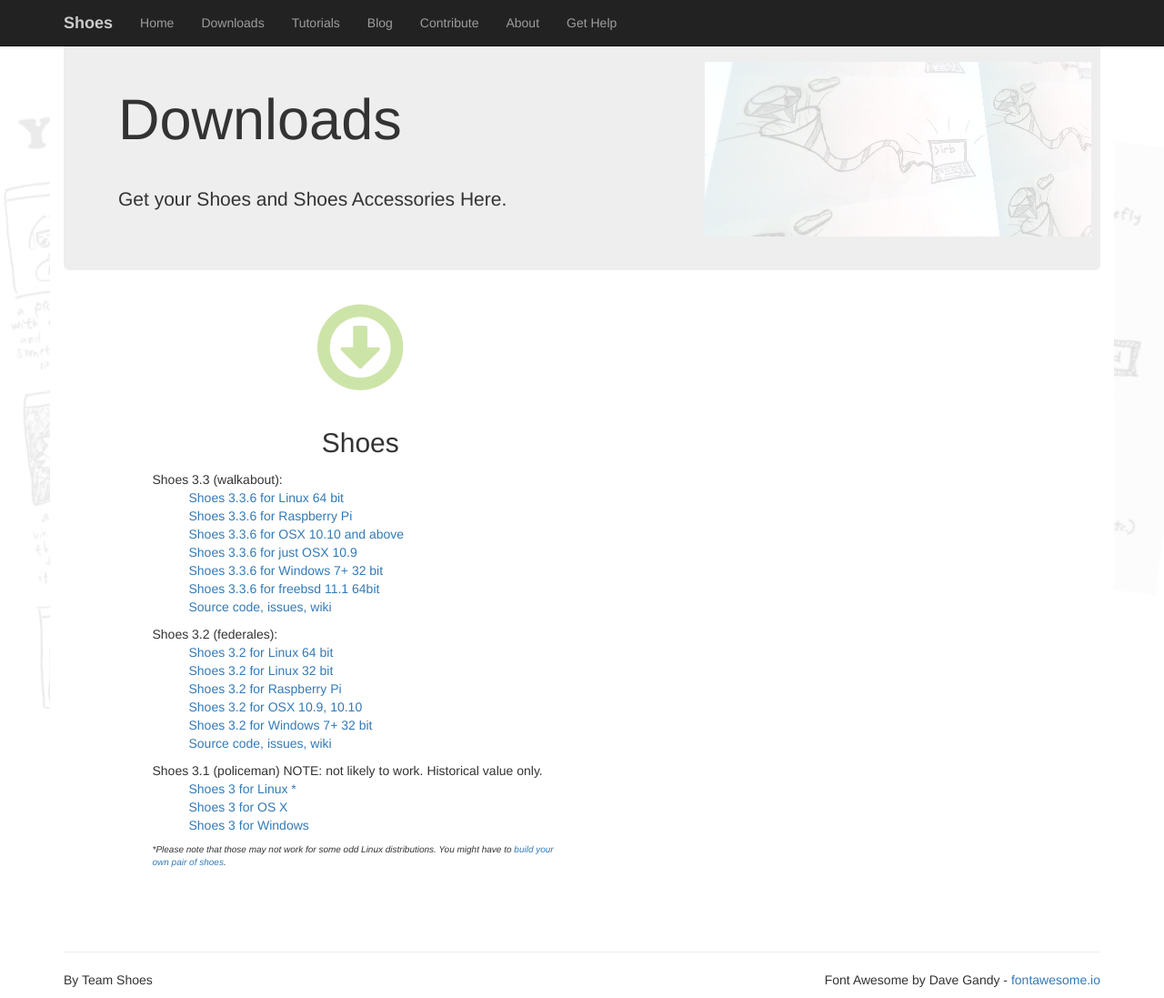
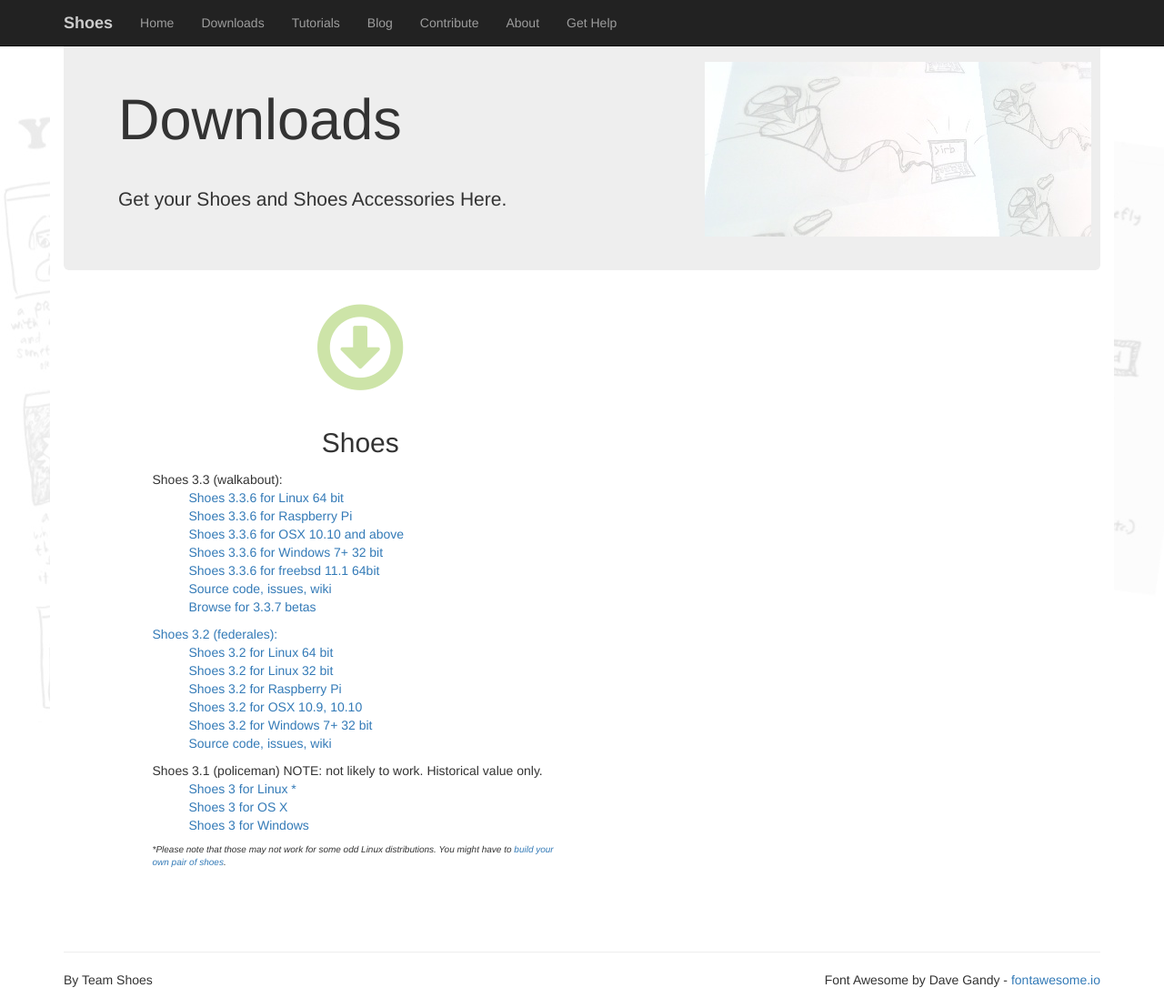
Before and after one commit to shoes/shoesrb.com, a Jekyll site: the page built from downloads.html, in a window 1280 px wide and 1097 px high. Shown: the whole window at 91% size. Built offline with Jekyll 4.4.1, drawn with Linux system fonts in a browser that asks for light colours; nearby versions of some CDN libraries.

Commit message:
Remove 10.9 from download. Add linkto 3.3.7 betas

```diff
--- a/downloads.html
+++ b/downloads.html
@@ -29,10 +29,10 @@
         <li><a href="https://shoes.mvmanila.com/public/shoes/shoes-3.3.6-gtk3-x86_64.install">Shoes 3.3.6 for Linux 64 bit</a></li>
         <li><a href="https://shoes.mvmanila.com/public/shoes/shoes-3.3.6-gtk3-armhf.install">Shoes 3.3.6 for Raspberry Pi</a></li>
         <li><a href="https://shoes.mvmanila.com/public/shoes/shoes-3.3.6-osx-10.10.tgz">Shoes 3.3.6 for OSX 10.10 and above</a></li>
-        <li><a href="https://shoes.mvmanila.com/public/shoes/shoes-3.3.6-osx-10.9.tgz">Shoes 3.3.6 for just OSX 10.9</a></li>
         <li><a href="https://shoes.mvmanila.com/public/shoes/shoes-3.3.6-gtk3-32.exe">Shoes 3.3.6 for Windows 7+ 32 bit</a></li>
         <li><a href="https://shoes.mvmanila.com/public/shoes/shoes-3.3.6-gtk3-freebsd.install">Shoes 3.3.6 for freebsd 11.1 64bit</a></li>
         <li><a href="https://github.com/Shoes3/shoes3">Source code, issues, wiki</a></li>
+        <li><a href="https://walkabout.mvmanila.com/public/shoes">Browse for 3.3.7 betas<a></li>
       </ul>
 
       Shoes 3.2 (federales):
```
